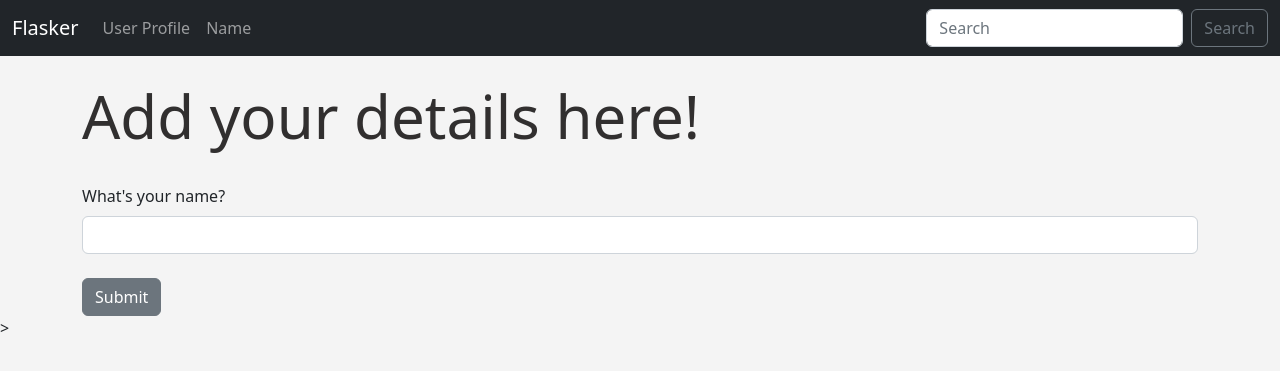
After one commit to faryar251/flasker, a Flask app: page /name in a window 1280 px wide. The commit adds this page. Shown: the top 371 px of the page. Run offline with Flask 2, Linux system fonts and the light colour scheme.

Commit message:
Update flasker

```diff
--- a/hello.py
+++ b/hello.py
@@ -1,9 +1,19 @@
 # http://127.0.0.1:5000
-from flask import Flask, render_template
+from flask import Flask, render_template, flash
+from flask_wtf import FlaskForm
+from wtforms import StringField, SubmitField
+from wtforms.validators import DataRequired
 
 
 # Create a Flask instance
 app = Flask(__name__)
+app.debug = True
+app.config['SECRET_KEY'] = "my super secret key that no one is supposed to know!!"
+
+# create a form class
+class NamerForm(FlaskForm):
+    name = StringField("What's your name?", validators=[DataRequired()])
+    submit = SubmitField('Submit')
 
 
 # jinja2 filters: safe, upper, lower, capitalize, trim, splitags
@@ -41,3 +51,19 @@ def page_not_found(e):
 @app.errorhandler(500)
 def internal_server_error(e):
     return render_template('500.html'), 500
+
+
+# Create Name Page
+@app.route('/name', methods=['GET', 'POST'])
+def name():
+    name = None
+    form = NamerForm()
+    # Validate Form
+    if form.validate_on_submit():
+        name = form.name.data
+        form.name.data = ''
+        flash("Form Submitted Successfully!")
+
+    return render_template('name.html',
+            name=name,
+            form=form)
--- /dev/null
+++ b/static/css/style.css
@@ -0,0 +1,13 @@
+h1 {
+     color: rgb(49, 47, 47);
+     font-size:60px;
+}
+
+body {
+    background: #f4f4f4;
+}
+
+#demo {
+    font-size:12px;
+    color: rgb(49, 47, 47);
+}
--- /dev/null
+++ b/static/js/myfile.js
@@ -0,0 +1 @@
+document.getElementById('demo').innerHTML = '<a href="https://www.freepik.com/free-vector/blogging-illustration-concept_6192594.htm#query=content%20writer&position=3&from_view=keyword">Image by storyset</a> on Freepik';
--- /dev/null
+++ b/templates/base.html
@@ -0,0 +1,35 @@
+<!doctype html>
+<html lang="en">
+  <head>
+    <!-- Required meta tags -->
+    <meta charset="utf-8">
+    <meta name="viewport" content="width=device-width, initial-scale=1">
+
+    <!-- Bootstrap CSS -->
+    <link href="https://cdn.jsdelivr.net/npm/bootstrap@5.2.2/dist/css/bootstrap.min.css" rel="stylesheet" integrity="sha384-Zenh87qX5JnK2Jl0vWa8Ck2rdkQ2Bzep5IDxbcnCeuOxjzrPF/et3URy9Bv1WTRi" crossorigin="anonymous">
+
+    <!-- Our CSS -->
+    <link href= "{{url_for('static', filename='css/style.css')}}" rel="stylesheet">
+
+    <title>Fasker!</title>
+  </head>
+  <body>
+    {% include 'navbar.html' %}
+    <br/>
+    <div class="container">
+        {% block content %}
+        {% endblock %}
+    </div>>
+
+    <!-- Optional JavaScript; choose one of the two! -->
+
+    <!-- Option 1: Bootstrap Bundle with Popper -->
+    <script src="https://cdn.jsdelivr.net/npm/bootstrap@5.2.2/dist/js/bootstrap.bundle.min.js" integrity="sha384-OERcA2EqjJCMA+/3y+gxIOqMEjwtxJY7qPCqsdltbNJuaOe923+mo//f6V8Qbsw3" crossorigin="anonymous"></script>
+
+    <!-- Option 2: Separate Popper and Bootstrap JS -->
+    <!--
+    <script src="https://cdn.jsdelivr.net/npm/@popperjs/core@2.11.6/dist/umd/popper.min.js" integrity="sha384-oBqDVmMz9ATKxIep9tiCxS/Z9fNfEXiDAYTujMAeBAsjFuCZSmKbSSUnQlmh/jp3" crossorigin="anonymous"></script>
+    <script src="https://cdn.jsdelivr.net/npm/bootstrap@5.2.2/dist/js/bootstrap.min.js" integrity="sha384-IDwe1+LCz02ROU9k972gdyvl+AESN10+x7tBKgc9I5HFtuNz0wWnPclzo6p9vxnk" crossorigin="anonymous"></script>
+    -->
+  </body>
+</html>
--- /dev/null
+++ b/templates/name.html
@@ -0,0 +1,45 @@
+{% extends 'base.html' %}
+
+{% block content %}
+
+{% for message in get_flashed_messages() %}
+  <div class="alert alert-success d-flex align-items-center alert-dismissible fade show" role="alert">
+    <svg xmlns="http://www.w3.org/2000/svg" width="24" height="24" fill="currentColor" class="bi bi-exclamation-triangle-fill flex-shrink-0 me-2" viewBox="0 0 16 16" role="img" aria-label="Success:">
+      <path d="M16 8A8 8 0 1 1 0 8a8 8 0 0 1 16 0zm-3.97-3.03a.75.75 0 0 0-1.08.022L7.477 9.417 5.384 7.323a.75.75 0 0 0-1.06 1.06L6.97 11.03a.75.75 0 0 0 1.079-.02l3.992-4.99a.75.75 0 0 0-.01-1.05z"/>
+    </svg>
+    <div>
+      {{message}}
+    </div>
+    <button type="button" class="btn-close" data-bs-dismiss="alert" aria-label="Close"></button>
+  </div>
+{% endfor %}
+
+{% if name %}
+    <h1>Hello {{ name }}!</h1>
+    <br/>
+    <img src = "{{url_for('static', filename='images/Techblog01.jpg')}}" width=600>
+    <br/>
+    <p id="demo"><a href="https://www.freepik.com/free-vector/blogging-illustration-concept_6192594.htm#query=content%20writer&position=3&from_view=keyword">Image by storyset</a> on Freepik</p>
+  <script src="{{url_for('static', filename='js/myfile.js')}}"></script>
+
+{% else %}
+    <h1> Add your details here!</h1>
+    <br/>
+    <form method="POST">
+            {{form.hidden_tag()}}
+
+            {{form.name.label(
+                class="form-label")}}
+            {{form.name(
+                class='form-control')}}
+            <br/>
+            {{form.submit(
+                class="btn btn-secondary"
+            )}}
+
+    </form>
+
+{% endif %}
+
+
+{% endblock %}
--- /dev/null
+++ b/templates/navbar.html
@@ -0,0 +1,22 @@
+<nav class="navbar navbar-expand-lg navbar-dark bg-dark">
+    <div class="container-fluid">
+      <a class="navbar-brand" href="{{url_for('index')}}">Flasker</a>
+      <button class="navbar-toggler" type="button" data-bs-toggle="collapse" data-bs-target="#navbarSupportedContent" aria-controls="navbarSupportedContent" aria-expanded="false" aria-label="Toggle navigation">
+        <span class="navbar-toggler-icon"></span>
+      </button>
+      <div class="collapse navbar-collapse" id="navbarSupportedContent">
+        <ul class="navbar-nav me-auto mb-2 mb-lg-0">
+          <li class="nav-item">
+            <a class="nav-link" href="{{url_for('user', name='Faryar')}}">User Profile</a>
+          </li>
+          <li class="nav-item">
+            <a class="nav-link" href="{{url_for('name')}}">Name</a>
+          </li>
+        </ul>
+        <form class="d-flex" role="search">
+          <input class="form-control me-2" type="search" placeholder="Search" aria-label="Search">
+          <button class="btn btn-outline-secondary" type="submit">Search</button>
+        </form>
+      </div>
+    </div>
+  </nav>
--- a/templates/user.html
+++ b/templates/user.html
@@ -1 +1,5 @@
-<h1>Hello {{user_name|capitalize}}</h1>
+{% extends 'base.html' %}
+
+{% block content %}
+    <h1>Hello {{user_name|title}}</h1>
+{% endblock %}
```
Also changed, not shown: templates/404.html (+10 -5 lines), templates/500.html (+9 -5 lines), templates/index.html (+5 -8 lines), static/images/Techblog01.jpg (added).
